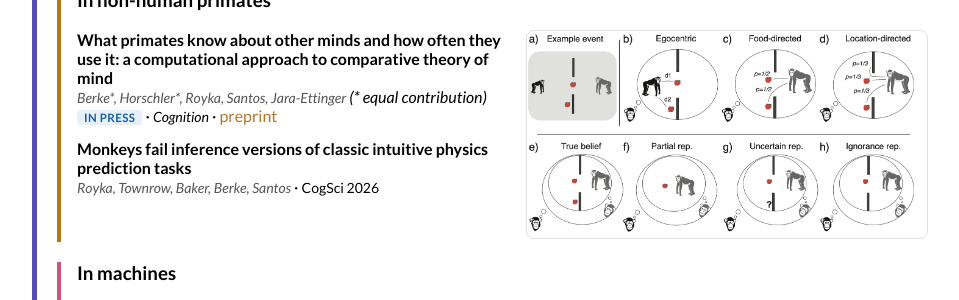
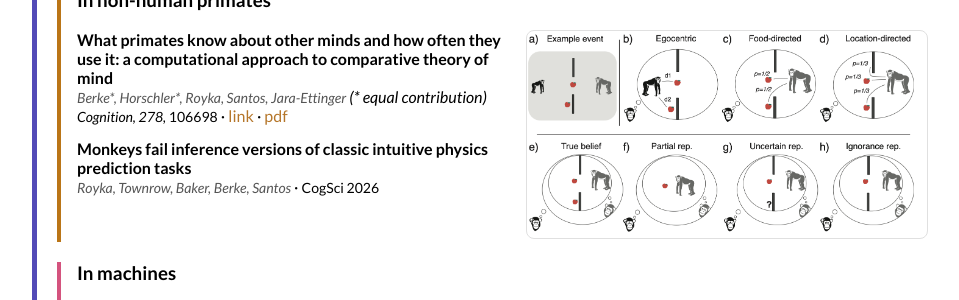
Before and after one commit to marleneberke/marleneberke.github.io, a Jekyll site: the page built from research.html, in a window 1280 px wide and 900 px high, scrolled down 2011 px. Shown: the part 242-542 px from the top of the window, without its empty margins (160-1119 px from the left). Built offline with Jekyll 4.4.1, drawn with Linux system fonts in a browser that asks for light colours.

Commit message:
Publish NHP ToM paper: update from in press to Cognition 2027
Add BerkeHorschler2027.pdf; update publications.html, research.html,
cv.html, and CV.pdf to cite the final published version (Cognition 278,
106698) with DOI link, removing the in-press badge and preprint link.

Co-Authored-By: Claude Sonnet 4.6 <noreply@anthropic.com>

```diff
--- a/cv.html
+++ b/cv.html
@@ -5,7 +5,7 @@ title: CV
 
 <p>
   <a href="/CV.pdf" target="_blank">Download CV (PDF)</a>
-  &nbsp;·&nbsp; Updated 8/31/26
+  &nbsp;·&nbsp; Updated 9/12/26
 </p>
 
 <div class="cv-embed-container">
--- a/publications.html
+++ b/publications.html
@@ -23,7 +23,7 @@ title: Publications
 
 <h2>Journal Articles</h2>
 
-<p><b>Berke*, M.</b>, Horschler*, D., Royka, A., Santos, L., &amp; Jara-Ettinger, J. <span class="status-badge badge-inpress">in press</span>. What Primates Know About Other Minds and How Often They Use It: A Computational Approach to Comparative Theory of Mind. <i>Cognition.</i> <a href="https://www.biorxiv.org/content/10.1101/2023.08.02.551487v1.full.pdf">preprint</a></p>
+<p><b>Berke*, M.</b>, Horschler*, D., Royka, A., Santos, L., &amp; Jara-Ettinger, J. (2027). What Primates Know About Other Minds and How Often They Use It: A Computational Approach to Comparative Theory of Mind. <i>Cognition, 278,</i> 106698. <a href="https://doi.org/10.1016/j.cognition.2026.106698">https://doi.org/10.1016/j.cognition.2026.106698</a> <a href="https://github.com/marleneberke/marleneberke.github.io/raw/main/BerkeHorschler2027.pdf">pdf</a></p>
 
 <p>Krapf, J., Yong, P., <b>Berke, M.</b>, Bohm-Starke, N., Bornstein, J., Chrysilla, E., Dempsey, T., Falsetta, M., Foster, D., Goldstein, S., Iadarola, M., Kellogg-Spadt, S., Mannes, A., Vogel, J., &amp; Goldstein, A. (2025). Executive Summary of the Vulvodynia Therapeutic Research Summit. <i>Obstetrics &amp; Gynecology.</i> <a href="https://journals.lww.com/greenjournal/abstract/9900/executive_summary_of_the_vulvodynia_therapeutic.1399.aspx">link</a></p>
 
--- a/research.html
+++ b/research.html
@@ -263,8 +263,8 @@ title: Research
     <div class="paper">
       <span class="paper-title">What primates know about other minds and how often they use it: a computational approach to comparative theory of mind</span><br>
       <span class="paper-authors">Berke*, Horschler*, Royka, Santos, Jara-Ettinger</span> <em>(* equal contribution)</em>
-      <span class="status-badge badge-inpress">in press</span> &middot; <span class="paper-venue"><em>Cognition</em></span> &middot;
-      <a href="https://www.biorxiv.org/content/10.1101/2023.08.02.551487v1.full.pdf">preprint</a>
+      <span class="paper-venue"><em>Cognition, 278,</em> 106698</span> &middot;
+      <a href="https://doi.org/10.1016/j.cognition.2026.106698">link</a> &middot; <a href="https://github.com/marleneberke/marleneberke.github.io/raw/main/BerkeHorschler2027.pdf">pdf</a>
     </div>
     <div class="paper">
       <span class="paper-title">Monkeys fail inference versions of classic intuitive physics prediction tasks</span><br>
```
Also changed, not shown: 2 other files.
